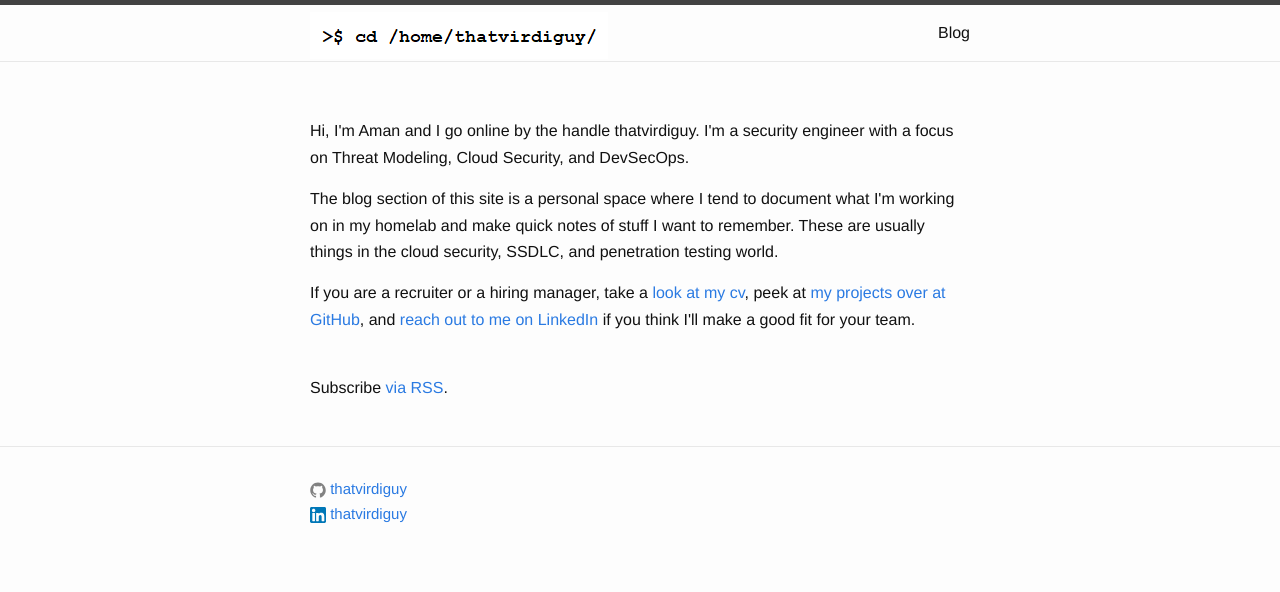
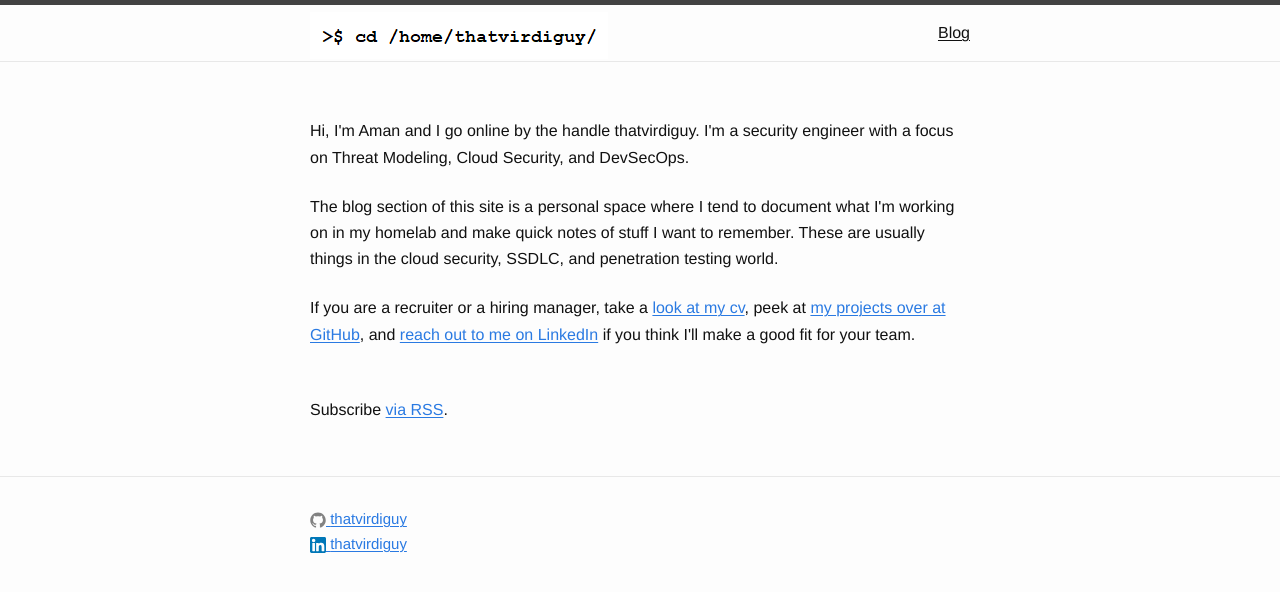
Before and after one commit to thatvirdiguy/thatvirdiguy.github.io, a Jekyll site: the page built from index.html, in a window 1280 px wide. Shown: the top 592 px of the page. Built offline with Jekyll 4.4.1, drawn with Linux system fonts in a browser that asks for light colours.

Commit message:
Update _base.scss

```diff
--- a/_sass/_base.scss
+++ b/_sass/_base.scss
@@ -8,8 +8,6 @@
     padding: 0;
 }
 
-
-
 /**
  * Basic styling
  */
@@ -18,189 +16,93 @@
     color: $text-color;
     background-color: $background-color;
     -webkit-text-size-adjust: 100%;
-    -webkit-font-feature-settings: "kern" 1;
-    -moz-font-feature-settings: "kern" 1;
-    -o-font-feature-settings: "kern" 1;
     font-feature-settings: "kern" 1;
     font-kerning: normal;
 }
 
-
-
 /**
- * Set `margin-bottom` to maintain vertical rhythm
+ * Vertical rhythm
  */
-h1, h2, h3, h4, h5, h6,
-p, blockquote, pre,
-ul, ol, dl, figure,
-%vertical-rhythm {
-    margin-bottom: $spacing-unit / 2;
+h1,h2,h3,h4,h5,h6,
+blockquote,pre,ul,ol,dl,figure,
+%vertical-rhythm{
+    margin-bottom:$spacing-unit/2;
 }
 
-
+p{
+    margin-bottom:$spacing-unit*0.75;
+}
 
 /**
  * Images
  */
-img {
-    max-width: 100%;
-    vertical-align: middle;
-}
-
-
-
-/**
- * Figures
- */
-figure > img {
-    display: block;
-}
-
-figcaption {
-    font-size: $small-font-size;
-}
-
-
+img{max-width:100%;vertical-align:middle;}
+figure>img{display:block;}
+figcaption{font-size:$small-font-size;}
 
 /**
  * Lists
  */
-ul, ol {
-    margin-left: $spacing-unit;
-}
-
-li {
-    > ul,
-    > ol {
-         margin-bottom: 0;
-    }
-}
-
-
+ul,ol{margin-left:$spacing-unit;}
+li>ul,li>ol{margin-bottom:0;}
 
 /**
  * Headings
  */
-h1, h2, h3, h4, h5, h6 {
-    font-weight: $base-font-weight;
-}
-
-
+h1,h2,h3,h4,h5,h6{font-weight:$base-font-weight;}
 
 /**
  * Links
  */
-a {
-    color: $brand-color;
-    text-decoration: none;
-
-    &:visited {
-        color: darken($brand-color, 15%);
-    }
-
-    &:hover {
-        color: $text-color;
-        text-decoration: underline;
-    }
+a{
+    color:$brand-color;
+    text-decoration-thickness:1px;
+    text-underline-offset:2px;
+    &:visited{color:darken($brand-color,15%);}
+    &:hover{color:$text-color;}
 }
-
-
 
 /**
  * Blockquotes
  */
-blockquote {
-    color: $grey-color;
-    border-left: 4px solid $grey-color-light;
-    padding-left: $spacing-unit / 2;
-    font-size: 18px;
-    letter-spacing: -1px;
-    font-style: italic;
-
-    > :last-child {
-        margin-bottom: 0;
-    }
+blockquote{
+    margin:2rem 0;
+    padding:.5rem 1rem;
+    color:#555;
+    background:#fafafa;
+    border-left:4px solid $grey-color-light;
+    font-style:italic;
+    >:last-child{margin-bottom:0;}
 }
 
-
-
 /**
- * Code formatting
+ * Code
  */
-pre,
-code {
-    font-size: 15px;
-    border: 1px solid $grey-color-light;
-    border-radius: 3px;
-    background-color: #eef;
+pre,code{
+    font-size:15px;
+    border:1px solid $grey-color-light;
+    border-radius:3px;
+    background-color:#eef;
 }
-
-code {
-    padding: 1px 5px;
-}
-
-pre {
-    padding: 8px 12px;
-    overflow-x: auto;
-
-    > code {
-        border: 0;
-        padding-right: 0;
-        padding-left: 0;
-    }
-}
-
-
+code{padding:1px 5px;}
+pre{padding:8px 12px;overflow-x:auto;}
+pre>code{border:0;padding:0;background:none;}
 
 /**
  * Wrapper
  */
-.wrapper {
-    max-width: -webkit-calc(#{$content-width} - (#{$spacing-unit} * 2));
-    max-width:         calc(#{$content-width} - (#{$spacing-unit} * 2));
-    margin-right: auto;
-    margin-left: auto;
-    padding-right: $spacing-unit;
-    padding-left: $spacing-unit;
+.wrapper{
+    max-width:calc(#{$content-width} - (#{$spacing-unit} * 2));
+    margin:auto;
+    padding:0 $spacing-unit;
     @extend %clearfix;
-
-    @include media-query($on-laptop) {
-        max-width: -webkit-calc(#{$content-width} - (#{$spacing-unit}));
-        max-width:         calc(#{$content-width} - (#{$spacing-unit}));
-        padding-right: $spacing-unit / 2;
-        padding-left: $spacing-unit / 2;
+    @include media-query($on-laptop){
+        max-width:calc(#{$content-width} - (#{$spacing-unit}));
+        padding:0 $spacing-unit/2;
     }
 }
 
+%clearfix:after{content:"";display:table;clear:both;}
 
-
-/**
- * Clearfix
- */
-%clearfix {
-
-    &:after {
-        content: "";
-        display: table;
-        clear: both;
-    }
-}
-
-
-
-/**
- * Icons
- */
-.icon {
-
-    > svg {
-        display: inline-block;
-        width: 16px;
-        height: 16px;
-        vertical-align: middle;
-
-        path {
-            fill: $grey-color;
-        }
-    }
-}
+.icon>svg{display:inline-block;width:16px;height:16px;vertical-align:middle;}
+.icon>svg path{fill:$grey-color;}
```
